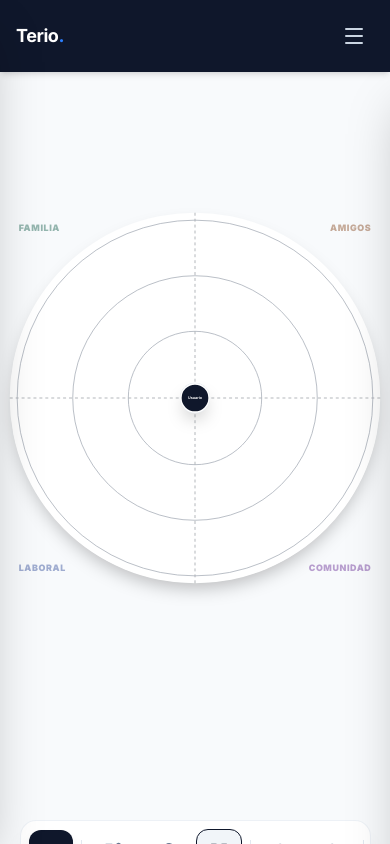
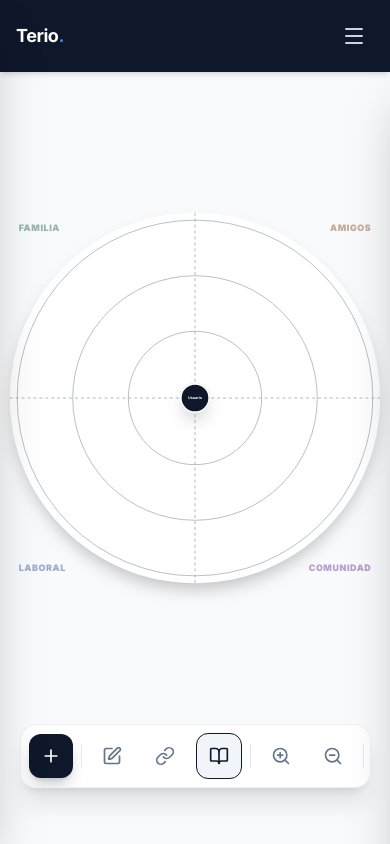
Before and after one commit to vcanio/Terio, a Next.js app: page /tools/sluzki in a window 390 px wide. Built offline with nearby package versions, Linux system fonts and the light colour scheme.

Commit message:
test mobile

```diff
--- a/src/features/sluzki/components/BoardToolbar.tsx
+++ b/src/features/sluzki/components/BoardToolbar.tsx
@@ -40,7 +40,21 @@ export const BoardToolbar = ({
   const btnInactive = "bg-white border-transparent text-slate-500 hover:bg-slate-50";
 
   return (
-    <div className="exclude-from-export absolute z-30 bottom-8 left-0 right-0 flex justify-center pointer-events-none lg:left-4 lg:right-auto lg:top-1/2 lg:bottom-auto lg:-translate-y-1/2">
+    <div className="
+      exclude-from-export
+
+      /* --- CORRECCIÓN MÓVIL --- */
+      /* 'fixed' asegura que flote sobre la interfaz del navegador en móviles */
+      fixed md:absolute
+      z-30
+
+      /* Subimos la barra (bottom-14) para evitar la zona táctil inferior del celular */
+      bottom-14 md:bottom-8
+      /* ------------------------ */
+
+      left-0 right-0 flex justify-center pointer-events-none
+      lg:left-4 lg:right-auto lg:top-1/2 lg:bottom-auto lg:-translate-y-1/2
+    ">
       <div className="
         pointer-events-auto
         bg-white/95 backdrop-blur-md
```
